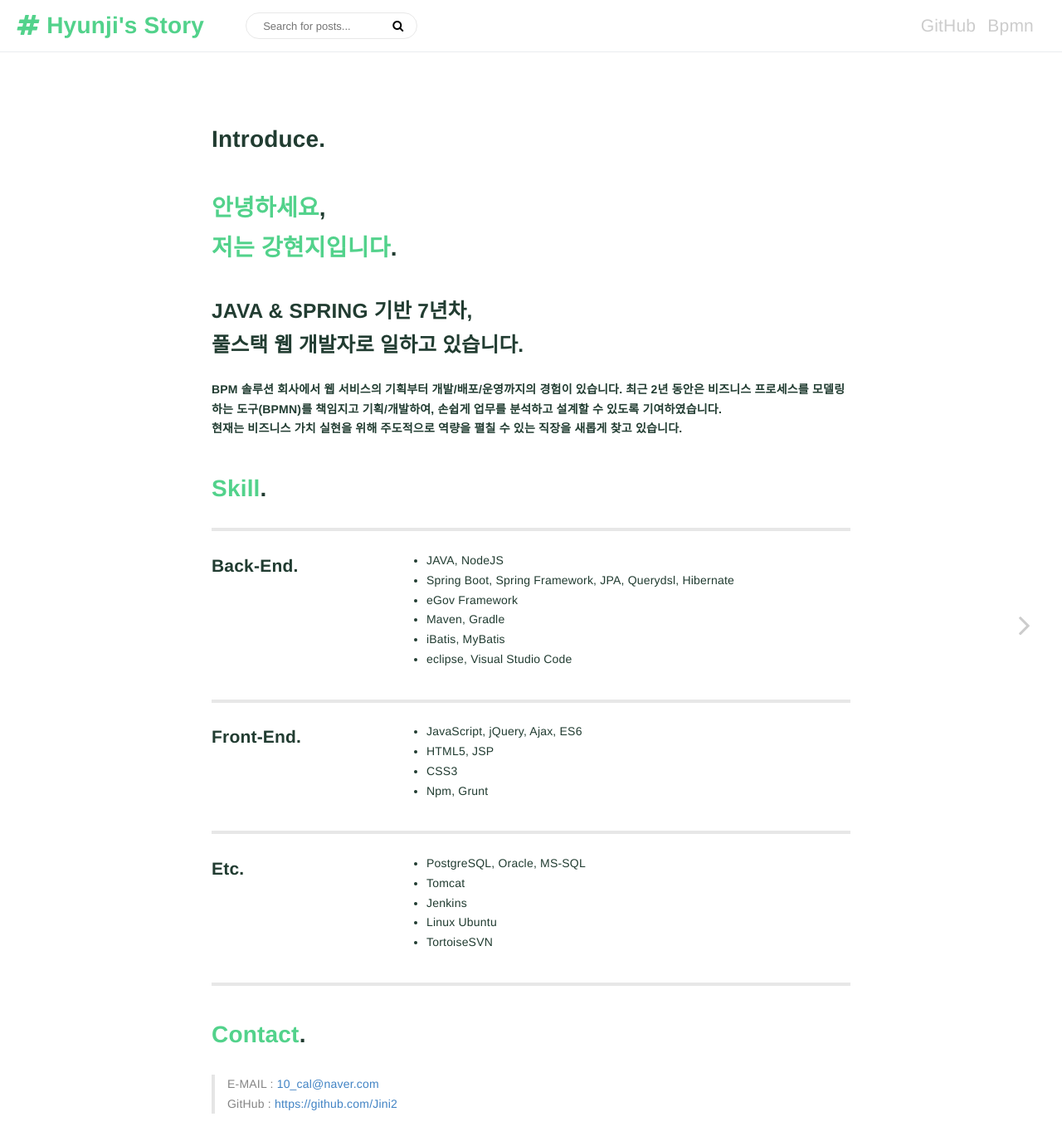
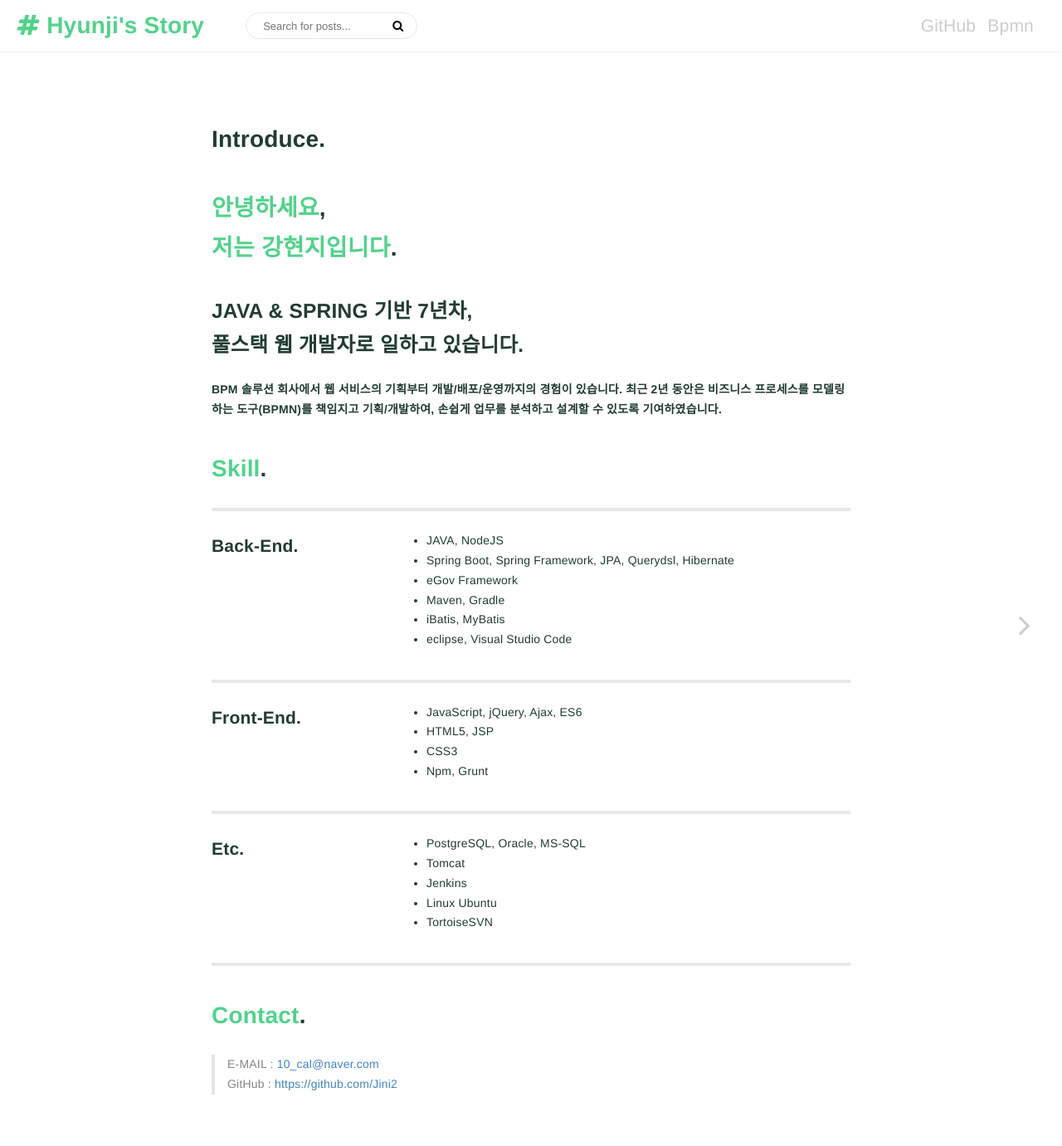
Before and after one commit to Jini2/jini2.github.io, a Jekyll site: the page built from index.md, in a window 1280 px wide. Shown: the top 1381 px of the page at 83% size. Built offline with Jekyll 4.4.1, drawn with Linux system fonts in a browser that asks for light colours.

Commit message:
소개 문구 수정, 링크 새창으로

```diff
--- a/_includes/header.html
+++ b/_includes/header.html
@@ -19,8 +19,8 @@
     </div>
     <div class="nav-app-wrapper">
         <nav class="nav-app">
-            <a href="https://github.com/Jini2" class="">GitHub</a>
-            <a href="{{site.baseurl}}/bpmn-js-jini2" class="">Bpmn</a>
+            <a href="https://github.com/Jini2" target="_blank">GitHub</a>
+            <a href="{{site.baseurl}}/bpmn-js-jini2" target="_blank">Bpmn</a>
         </nav>
     </div>
 </div>
--- a/index.md
+++ b/index.md
@@ -23,7 +23,7 @@ layout: home
 # <span class="green-emp">안녕하세요</span>,<span class="green-emp"><br>저는 강현지입니다</span>.
 
 ## JAVA & SPRING 기반 7년차, <br>풀스택 웹 개발자로 일하고 있습니다.
-##### BPM 솔루션 회사에서 웹 서비스의 기획부터 개발/배포/운영까지의 경험이 있습니다. 최근 2년 동안은 비즈니스 프로세스를 모델링하는 도구(BPMN)를 책임지고 기획/개발하여, 손쉽게 업무를 분석하고 설계할 수 있도록 기여하였습니다. <br> 현재는 비즈니스 가치 실현을 위해 주도적으로 역량을 펼칠 수 있는 직장을 새롭게 찾고 있습니다.
+##### BPM 솔루션 회사에서 웹 서비스의 기획부터 개발/배포/운영까지의 경험이 있습니다. 최근 2년 동안은 비즈니스 프로세스를 모델링하는 도구(BPMN)를 책임지고 기획/개발하여, 손쉽게 업무를 분석하고 설계할 수 있도록 기여하였습니다.
 
 # <span class="green-emp">Skill</span>.
 ---
```
